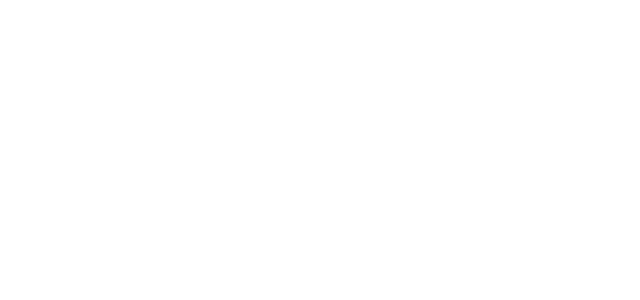
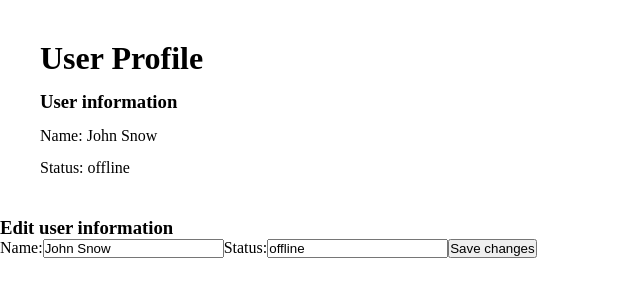
Before and after one commit to Natsaiev/HWReact, a React (Create React App) app: page / in a window 1280 px wide. Shown: the top 300 px of the page, without its empty margins (0-640 px from the left). Built offline with nearby package versions, Linux system fonts and the light colour scheme.

Commit message:
first commit

```diff
--- a/src/app/App.jsx
+++ b/src/app/App.jsx
@@ -1,16 +1,13 @@
-import "./App.css";
+import { Provider } from "react-redux";
+import { User } from "./Components/User/User";
+import { store } from "./store/store";
 
-
-
-
-function App(){
-return(
-    <div className="App">
-
-    </div>
-)
-
-
+function App() {
+  return (
+    <Provider store={store}>
+      <User />
+    </Provider>
+  );
 }
 
 export default App;
--- /dev/null
+++ b/src/app/Components/User/User.jsx
@@ -0,0 +1,30 @@
+import s from "./User.module.css";
+import { useSelector, useDispatch } from "react-redux";
+import { setUserInfo } from "../../store/action";
+import { UserForm } from "../UserForm/UserForm";
+
+export const User = () => {
+  const user_name = useSelector((state) => state.name);
+  const user_status = useSelector((state) => state.status);
+  const dispatch = useDispatch();
+
+  const changeInfo = (info) => {
+    dispatch(setUserInfo(info));
+  };
+
+  return (
+    <div>
+      <div className={s.info_container}>
+        <h1>User Profile</h1>
+        <h3>User information</h3>
+        <span>Name: {user_name}</span>
+        <span>Status: {user_status}</span>
+      </div>
+      <UserForm
+        changeInfo={changeInfo}
+        user_name={user_name}
+        user_status={user_status}
+      />
+    </div>
+  );
+};
--- /dev/null
+++ b/src/app/Components/User/User.module.css
@@ -0,0 +1,6 @@
+.info_container {
+    display: flex;
+    flex-direction: column;
+    gap: 14px;
+    margin: 40px;
+  }
--- /dev/null
+++ b/src/app/Components/User/index.js
@@ -0,0 +1 @@
+export { User } from "./User";
--- /dev/null
+++ b/src/app/Components/UserForm/UserForm.jsx
@@ -0,0 +1,51 @@
+import s from "./UserForm.module.css";
+import { useForm } from "react-hook-form";
+
+export const UserForm = ({ changeInfo, user_name, user_status }) => {
+  const {
+    register,
+    handleSubmit,
+    formState: { errors },
+  } = useForm();
+
+  const formSubmit = (data) => {
+    changeInfo(data);
+  };
+
+  return (
+    <form className={s.form_container} onSubmit={handleSubmit(formSubmit)}>
+      <h3 className={s.title}>Edit user information</h3>
+      <label htmlFor="user_name">Name:</label>
+      <input
+        type="text"
+        id="user_name"
+        defaultValue={user_name}
+        className={s.input}
+        {...register("user_name", {
+          required: true,
+          pattern: /[A-Za-z]{3}/,
+        })}
+      />
+      {errors.user_name && (
+        <span className={s.error}>Name must be three letters or more</span>
+      )}
+      <label htmlFor="user_status">Status:</label>
+      <input
+        type="text"
+        id="user_status"
+        className={s.input}
+        defaultValue={user_status}
+        {...register("user_status", {
+          required: true,
+          pattern: /[A-Za-z]{3}/,
+        })}
+      />
+      {errors.user_status && (
+        <span className={s.error}>Status must be three letters or more</span>
+      )}
+      <button type="submit" className={s.btn}>
+        Save changes
+      </button>
+    </form>
+  );
+};
--- /dev/null
+++ b/src/app/Components/UserForm/index.js
@@ -0,0 +1 @@
+export { UserForm } from "./UserForm";
--- /dev/null
+++ b/src/app/store/action.js
@@ -0,0 +1,4 @@
+export const setUserInfo = (user_info) => ({
+    type: "SET_USER_INFO",
+    payload: user_info,
+  });
--- /dev/null
+++ b/src/app/store/reducer.js
@@ -0,0 +1,17 @@
+const initialState = {
+    name: "John Snow",
+    status: "offline",
+  };
+
+  export const mainReducer = (state = initialState, action) => {
+    switch (action.type) {
+      case "SET_USER_INFO":
+        return {
+          ...state,
+          name: action.payload.user_name,
+          status: action.payload.user_status,
+        };
+      default:
+        return state;
+    }
+  };
--- /dev/null
+++ b/src/app/store/store.js
@@ -0,0 +1,6 @@
+import { configureStore } from "@reduxjs/toolkit";
+import { mainReducer } from "./reducer";
+
+export const store = configureStore({
+  reducer: mainReducer,
+});
```
Also changed, not shown: src/app/Components/UserForm/UserForm.module.css (added).
